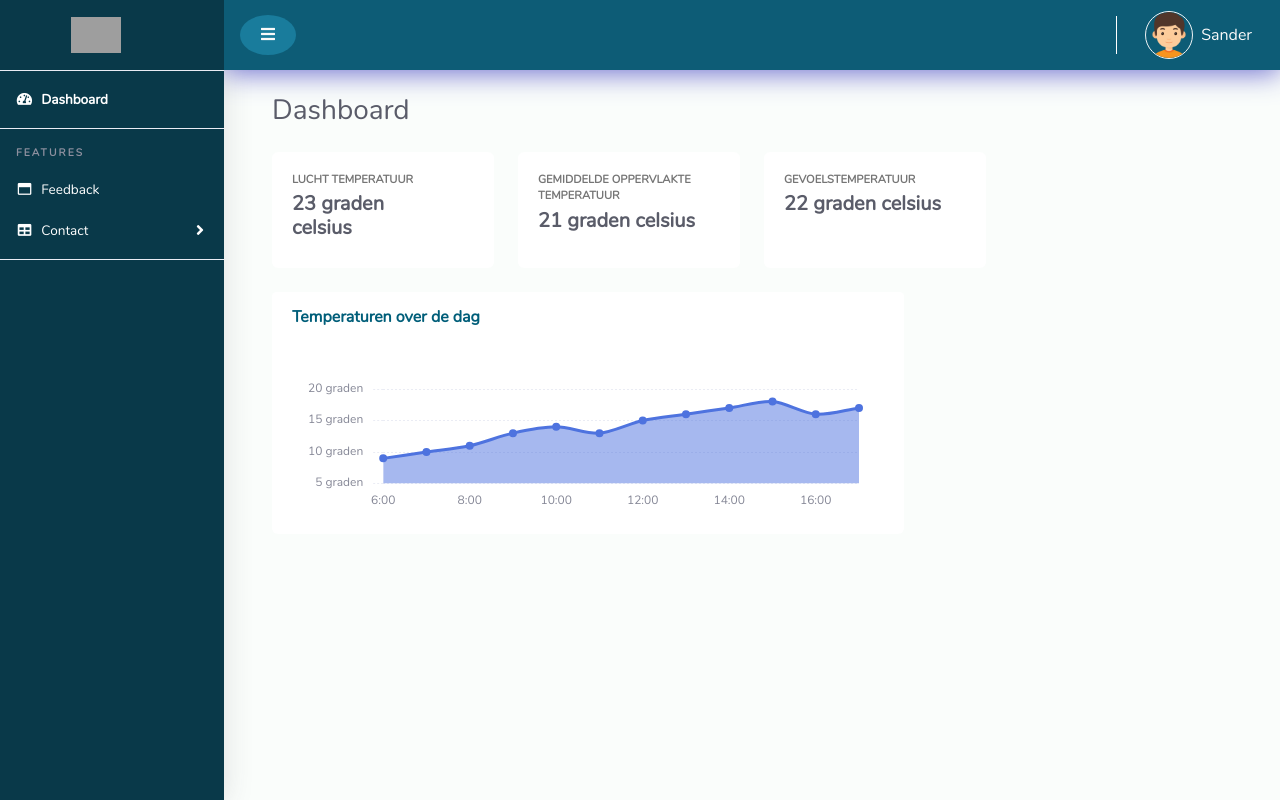
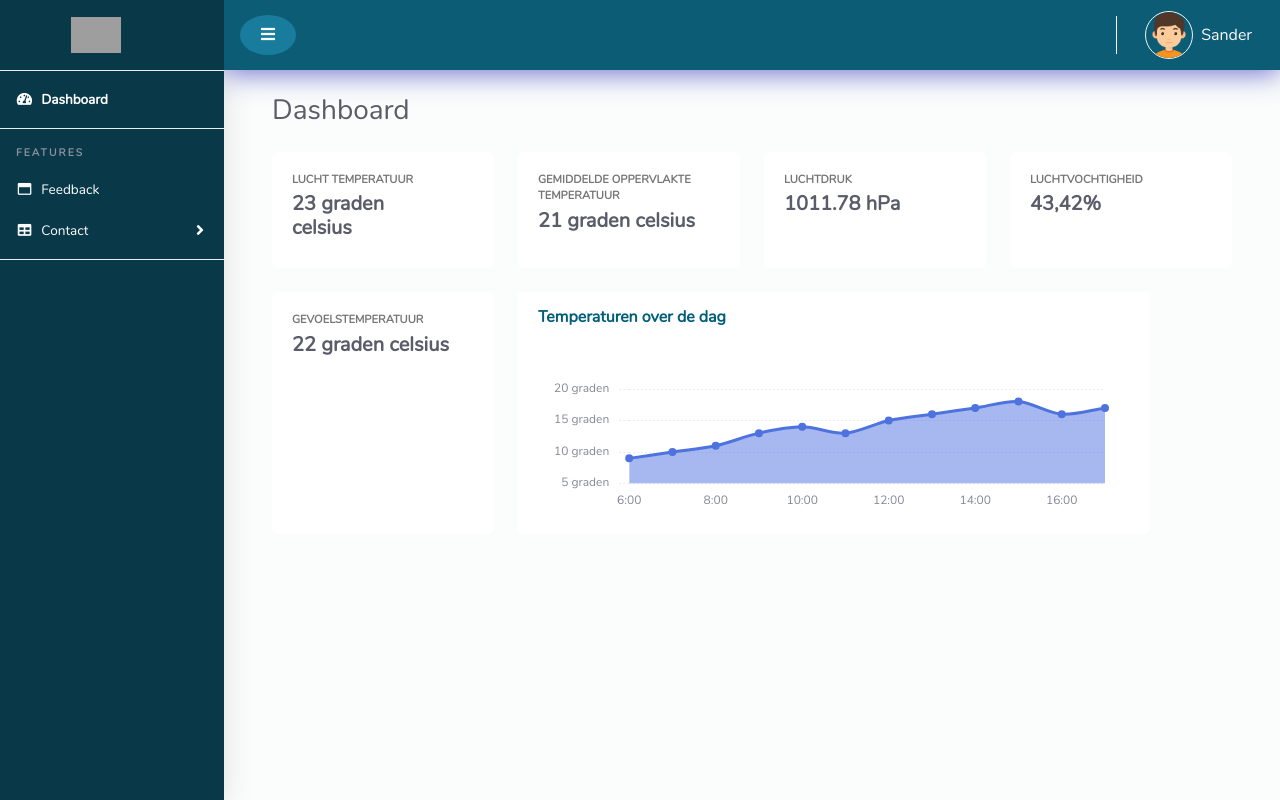
Before and after one commit to mn1l/ACS-interface, a Flask app: page /index in a window 1280 px wide. Run offline with Flask 3, Linux system fonts and the light colour scheme; a user stored in the database is signed in; some libraries are stand-ins or nearby versions; grey boxes are pictures that could not be loaded.

Commit message:
Luchtdruk+luchtvochtigheid

```diff
--- a/website/templates/dashboard.html
+++ b/website/templates/dashboard.html
@@ -44,6 +44,41 @@
                 </div>
               </div>
             </div>
+
+            <!-- Luchtdruk -->
+            <div class="col-xl-3 col-md-6 mb-4">
+              <div class="card h-100">
+                <div class="card-body">
+                  <div class="row align-items-center">
+                    <div class="col mr-2">
+                      <div class="text-xs font-weight-bold text-uppercase mb-1">Luchtdruk</div>
+                      <div class="h5 mb-0 font-weight-bold text-gray-800">1011.78 hPa</div>
+                      <div class="mt-2 mb-0 text-muted text-xs">
+                      </div>
+                    </div>
+                    <div class="col-auto">
+                    </div>
+                  </div>
+                </div>
+              </div>
+            </div>
+            <!-- Luchtvochtigheid -->
+            <div class="col-xl-3 col-md-6 mb-4">
+              <div class="card h-100">
+                <div class="card-body">
+                  <div class="row align-items-center">
+                    <div class="col mr-2">
+                      <div class="text-xs font-weight-bold text-uppercase mb-1">Luchtvochtigheid</div>
+                      <div class="h5 mb-0 font-weight-bold text-gray-800">43,42%</div>
+                      <div class="mt-2 mb-0 text-muted text-xs">
+                      </div>
+                    </div>
+                    <div class="col-auto">
+                    </div>
+                  </div>
+                </div>
+              </div>
+            </div>
             <!-- Gevoelstemp -->
             <div class="col-xl-3 col-md-6 mb-4">
               <div class="card h-100">
@@ -63,7 +98,6 @@
                 </div>
               </div>
             </div>
-
             <!-- Grafiek --> <!-- Geen idee hoe ik waardes aanpas en meerdere lijnen toevoeg -->
             <div class="col-xl-8 col-lg-7">
               <div class="card mb-4">
```
